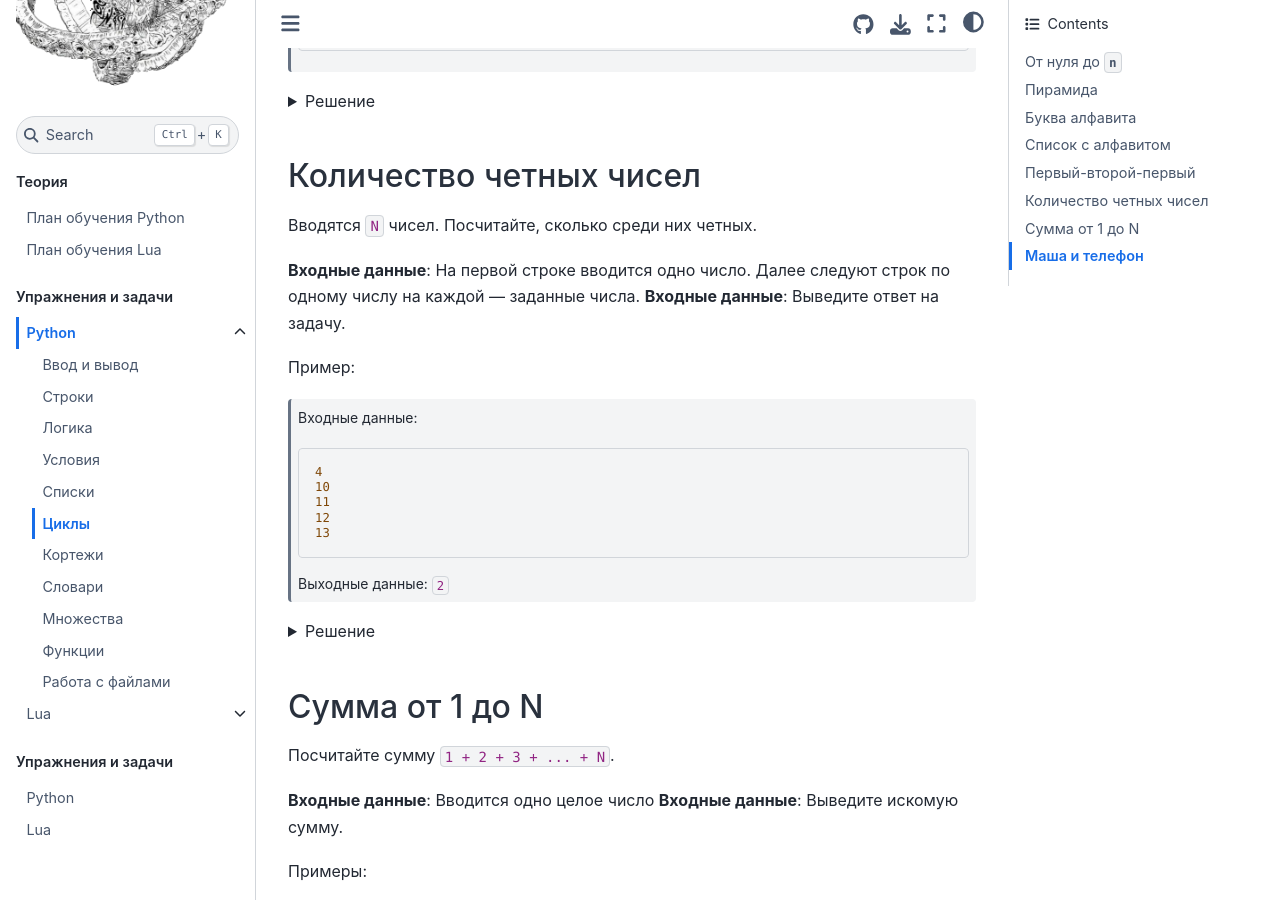
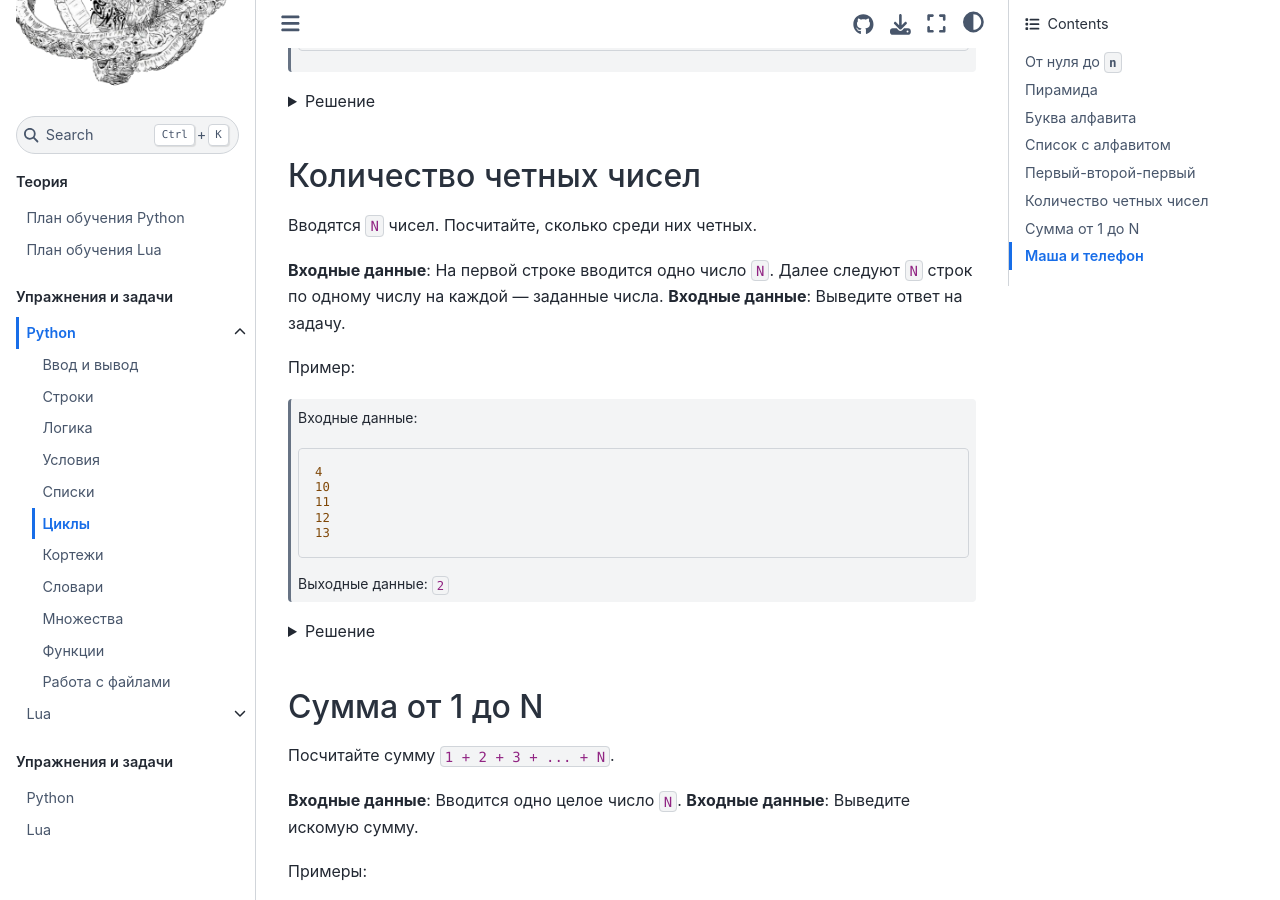
Before and after one commit to your-teach/faithpages, a Jupyter Book: the page built from tasks-python/6.cycles.md, in a window 1280 px wide and 900 px high, scrolled down 2017 px. Built offline with Jupyter Book 1.0.4 settings and Sphinx 7.4.7 and the Sphinx Book theme 1.1.4, drawn with Linux system fonts in a browser that asks for light colours.

```diff
--- a/tasks-python/6.cycles.md
+++ b/tasks-python/6.cycles.md
@@ -41,7 +41,7 @@ for x in range(1,11):
 </details>
 
 ## Буква алфавита
-__(Необходимы знания сравнения строк или chr() ord())__
+_(Необходимы знания сравнения строк или chr() ord())_
 
 Пользователю предлагается ввести один символ. Нужно выяснить, входит ли символ в русский или английский алфавит, если да, то написать в какой. Примеры:
 >Входные данные: `'П'`\
@@ -98,7 +98,7 @@ for i in range(n):
 ## Количество четных чисел
 Вводятся `N` чисел. Посчитайте, сколько среди них четных.
 
-**Входные данные**: На первой строке вводится одно число. Далее следуют строк по одному числу на каждой — заданные числа.
+**Входные данные**: На первой строке вводится одно число `N`. Далее следуют `N` строк по одному числу на каждой — заданные числа.
 **Входные данные**: Выведите ответ на задачу.
 
 Пример:
@@ -127,7 +127,7 @@ print(k)
 ## Cумма от 1 до N
 Посчитайте сумму `1 + 2 + 3 + ... + N`.
 
-**Входные данные**: Вводится одно целое число
+**Входные данные**: Вводится одно целое число `N`.
 **Входные данные**: Выведите искомую сумму.
 
 Примеры:
```
